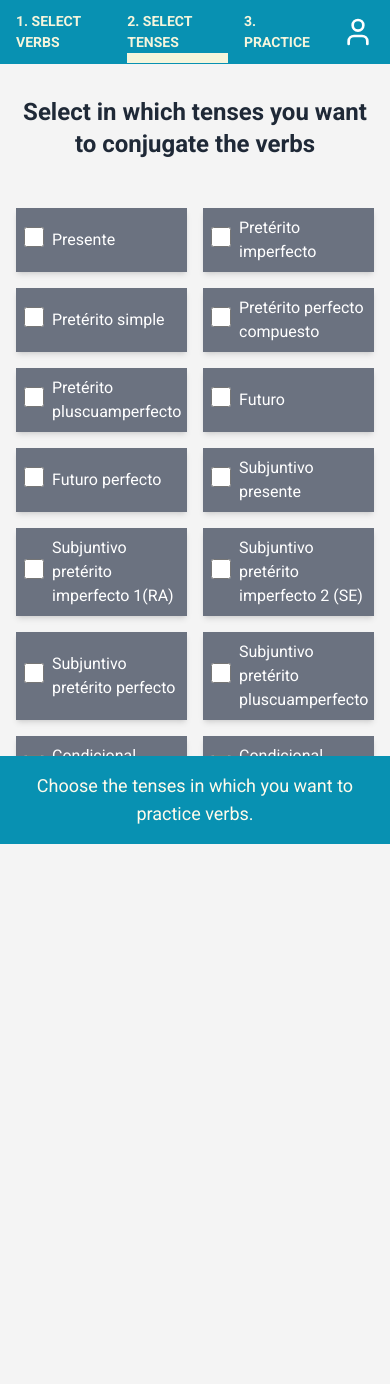
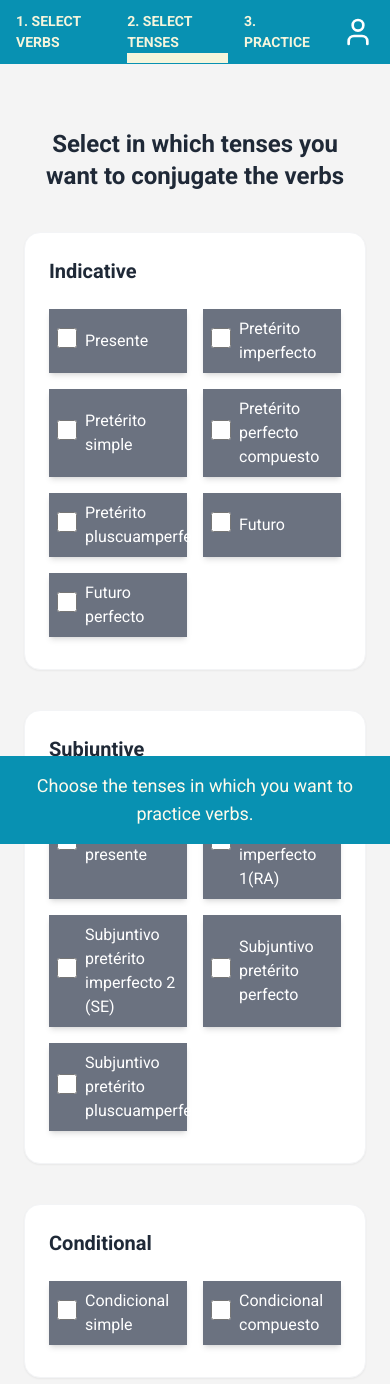
Before and after one commit to randomhero177/conjugate-me, a Next.js app: page /choose-tense in a window 390 px wide. Shown: the top 1384 px of the page. Before the commit the page ends 912 px from the top, so only its background shows below. Built offline with nearby package versions, Linux system fonts and the light colour scheme; no server answers.

Commit message:
[cme-62]: add visual seperation of verb modes (UI)

```diff
--- a/src/app/choose-tense/ChooseTenseClient.tsx
+++ b/src/app/choose-tense/ChooseTenseClient.tsx
@@ -6,16 +6,18 @@ import { setSelectedTenses } from "@/store/modules/selectedTensesSlice";
 import { RootState } from "@/types/typeVerbs";
 import { useRouter } from "next/navigation";
 import { PagesUrl } from "@/data/urls";
-import Tense from "@/data/tense";
+import {
+  TensesList,
+  IndicativeTensesList,
+  SubjuntiveTensesList,
+  ConditionalTensesList,
+} from "@/data/tense";
 import UiChooseList from "@/components/UiChooseList";
 import FooterAction from "@/components/FooterAction";
 import * as ga from "@/plugins/ga";
 export default function ChooseTensePage() {
   const router = useRouter();
   const dispatch = useDispatch();
-  const selectedVerbs = useSelector(
-    (state: RootState) => state.selectedVerbs.selectedVerbs,
-  );
 
   const selectedTenses = useSelector(
     (state: RootState) => state.selectedTenses.selectedTenses,
@@ -30,33 +32,62 @@ export default function ChooseTensePage() {
     dispatch(setSelectedTenses(data));
   };
 
-  const [recomputedTenses, setRecomputedTenses] = useState<string[]>([]);
-
   const goToNext = () => {
     router.push(PagesUrl.practiseSelected);
   };
 
   useEffect(() => {
-    setRecomputedTenses(Object.values(Tense));
     ga.event("load_page", {
       category: "choose_tense",
     });
   }, []);
 
   return (
-    <div className="flex justify-center">
-      <div className="container lg:mt-6 px-4 pb-24 pt-24 md:pt-0">
+    <div className="max-w-8xl mx-auto px-6 py-10 space-y-10 pt-32">
       <h1 className="text-2xl md:text-3xl font-bold mb-8 text-center mb-4 text-gray-800">
         Select in which tenses you want to conjugate the verbs
       </h1>
-        <div className="py-4">
+      <div className="bg-white rounded-2xl shadow-sm border border-gray-100 p-6">
+        <h2 className="text-xl font-semibold text-gray-800 mb-4">Indicative</h2>
+
+        <div className="py-2">
           <UiChooseList
-            options={recomputedTenses}
+            options={Object.values(IndicativeTensesList)}
             selectedOptions={selectedTenses}
             onChange={(data: string[]) => handleUpdate(data)}
           />
         </div>
       </div>
+
+      {/* Subjuntive */}
+      <div className="bg-white rounded-2xl shadow-sm border border-gray-100 p-6">
+        <h2 className="text-xl font-semibold text-gray-800 mb-4">Subjuntive</h2>
+
+        <div className="py-2">
+          <UiChooseList
+            options={Object.values(SubjuntiveTensesList)}
+            selectedOptions={selectedTenses}
+            onChange={(data: string[]) => handleUpdate(data)}
+          />
+        </div>
+      </div>
+
+      {/* Conditional */}
+      <div className="bg-white rounded-2xl shadow-sm border border-gray-100 p-6">
+        <h2 className="text-xl font-semibold text-gray-800 mb-4">
+          Conditional
+        </h2>
+
+        <div className="py-2">
+          <UiChooseList
+            options={Object.values(ConditionalTensesList)}
+            selectedOptions={selectedTenses}
+            onChange={(data: string[]) => handleUpdate(data)}
+          />
+        </div>
+      </div>
+
+      <div className="pt-4">
         <FooterAction
           selectedOptions={selectedTenses}
           mainAction={goToNext}
@@ -64,5 +95,6 @@ export default function ChooseTensePage() {
           emptyText="Choose the tenses in which you want to practice verbs."
         />
       </div>
+    </div>
   );
 }
--- a/src/app/practice-selected/PracticeSelectedClient.tsx
+++ b/src/app/practice-selected/PracticeSelectedClient.tsx
@@ -5,7 +5,7 @@ import { useDispatch, useSelector } from "react-redux";
 import CheckForm from "@/components/CheckForm";
 import type { Person0To5, RootState } from "@/types/typeVerbs";
 import Pronomb from "@/data/pronomb";
-import Tense from "@/data/tense";
+import { TensesList } from "@/data/tense";
 import { useRouter } from "next/navigation";
 import getRandomInRange from "@/util/getRandom";
 import getKeyByValue from "@/util/getKeyByValue";
@@ -44,7 +44,7 @@ export default function PracticeSelected() {
     let conjugatedVerb = "";
     console.log(getConjugation);
     if (currentVerb && currentTense) {
-      const tenseKey = getKeyByValue(Tense, currentTense);
+      const tenseKey = getKeyByValue(TensesList, currentTense);
       conjugatedVerb = getConjugation(
         currentVerb,
         tenseKey ? tenseKey : "",
--- a/src/data/tense.ts
+++ b/src/data/tense.ts
@@ -1,4 +1,4 @@
-const Tense = {
+export const TensesList = {
   INDICATIVE_PRESENT: "Presente",
   INDICATIVE_IMPERFECT: "Pretérito imperfecto",
   INDICATIVE_PRETERITE: "Pretérito simple",
@@ -15,4 +15,25 @@ const Tense = {
   CONDITIONAL_PERFECT: "Condicional compuesto",
 };
 
-export default Tense;
+export const IndicativeTensesList = {
+  INDICATIVE_PRESENT: "Presente",
+  INDICATIVE_IMPERFECT: "Pretérito imperfecto",
+  INDICATIVE_PRETERITE: "Pretérito simple",
+  INDICATIVE_PERFECT: "Pretérito perfecto compuesto",
+  INDICATIVE_PLUPERFECT: "Pretérito pluscuamperfecto",
+  INDICATIVE_FUTURE: "Futuro",
+  INDICATIVE_FUTURE_PERFECT: "Futuro perfecto",
+};
+
+export const SubjuntiveTensesList = {
+  SUBJUNCTIVE_PRESENT: "Subjuntivo presente",
+  SUBJUNCTIVE_IMPERFECT_RA: "Subjuntivo pretérito imperfecto 1(RA)",
+  SUBJUNCTIVE_IMPERFECT_SE: "Subjuntivo pretérito imperfecto 2 (SE)",
+  SUBJUNCTIVE_PERFECT: "Subjuntivo pretérito perfecto",
+  SUBJUNCTIVE_PLUPERFECT: "Subjuntivo pretérito pluscuamperfecto",
+};
+
+export const ConditionalTensesList = {
+  CONDITIONAL_PRESENT: "Condicional simple",
+  CONDITIONAL_PERFECT: "Condicional compuesto",
+};
```
Lines whose indentation alone changed are shown as unchanged.
